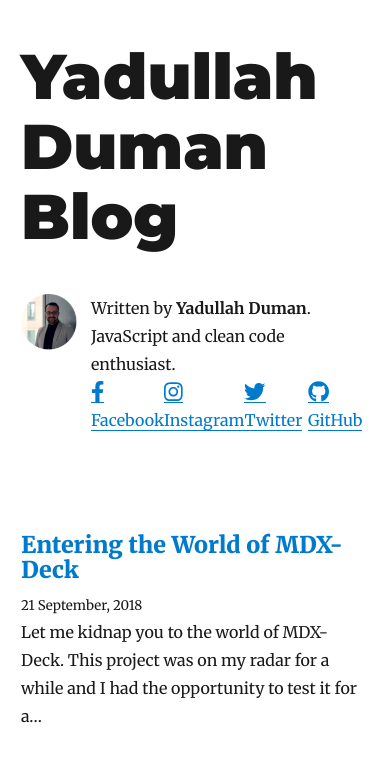
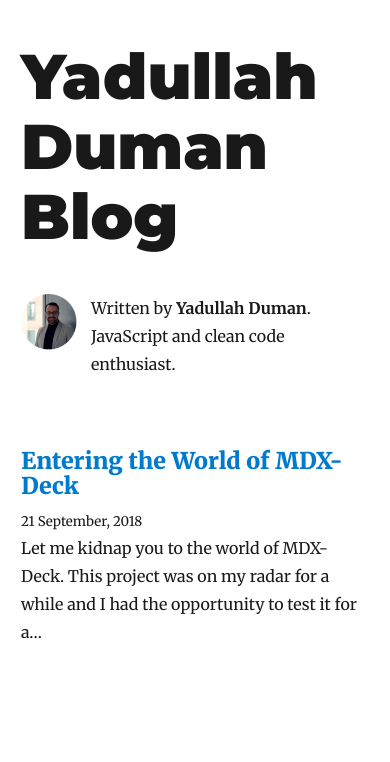
Before and after one commit to yduman/blog, a Gatsby site: page / in a window 390 px wide. Built offline with nearby package versions, Linux system fonts and the light colour scheme; Gatsby itself is replaced by a stand-in of ours; some packages are replaced by stand-ins of ours.

Commit message:
removed changes of previous commit, because they didn't look good on mobile

```diff
--- a/package.json
+++ b/package.json
@@ -5,9 +5,6 @@
   "version": "1.0.0",
   "homepage": "https://yduman.github.io/blog",
   "dependencies": {
-    "@fortawesome/fontawesome-svg-core": "^1.2.4",
-    "@fortawesome/free-brands-svg-icons": "^5.3.1",
-    "@fortawesome/react-fontawesome": "^0.1.3",
     "gatsby": "^2.0.0",
     "gatsby-plugin-feed": "^2.0.5",
     "gatsby-plugin-google-analytics": "^2.0.5",
--- a/src/components/Bio.js
+++ b/src/components/Bio.js
@@ -1,11 +1,4 @@
 import React from 'react'
-import { FontAwesomeIcon } from '@fortawesome/react-fontawesome'
-import {
-  faGithub,
-  faTwitter,
-  faFacebookF,
-  faInstagram,
-} from '@fortawesome/free-brands-svg-icons'
 
 // Import typefaces
 import 'typeface-montserrat'
@@ -13,36 +6,6 @@ import 'typeface-merriweather'
 
 import profilePic from './profile-pic.png'
 import { rhythm } from '../utils/typography'
-
-const facebookURL = 'https://www.facebook.com/yadullah.duman'
-const instagramURL = 'https://www.instagram.com/yd_76/'
-const twitterURL = 'https://twitter.com/proxyduman'
-const githubURL = 'https://github.com/yduman'
-
-const Socials = () => (
-  <div style={{ display: 'flex', justifyContent: 'space-evenly' }}>
-    <div>
-      <a href={facebookURL} target="_blank">
-        <FontAwesomeIcon icon={faFacebookF} size="lg" /> Facebook
-      </a>
-    </div>
-    <div>
-      <a href={instagramURL} target="_blank">
-        <FontAwesomeIcon icon={faInstagram} size="lg" /> Instagram
-      </a>
-    </div>
-    <div>
-      <a href={twitterURL} target="_blank">
-        <FontAwesomeIcon icon={faTwitter} size="lg" /> Twitter
-      </a>
-    </div>
-    <div>
-      <a href={githubURL} target="_blank">
-        <FontAwesomeIcon icon={faGithub} size="lg" /> GitHub
-      </a>
-    </div>
-  </div>
-);
 
 class Bio extends React.Component {
   render() {
@@ -63,11 +26,10 @@ class Bio extends React.Component {
             height: rhythm(2),
           }}
         />
-        <p>
+        <div>
           Written by <strong>Yadullah Duman</strong>. JavaScript and clean code
           enthusiast.
-          <Socials />
-        </p>
+        </div>
       </div>
     )
   }
```
